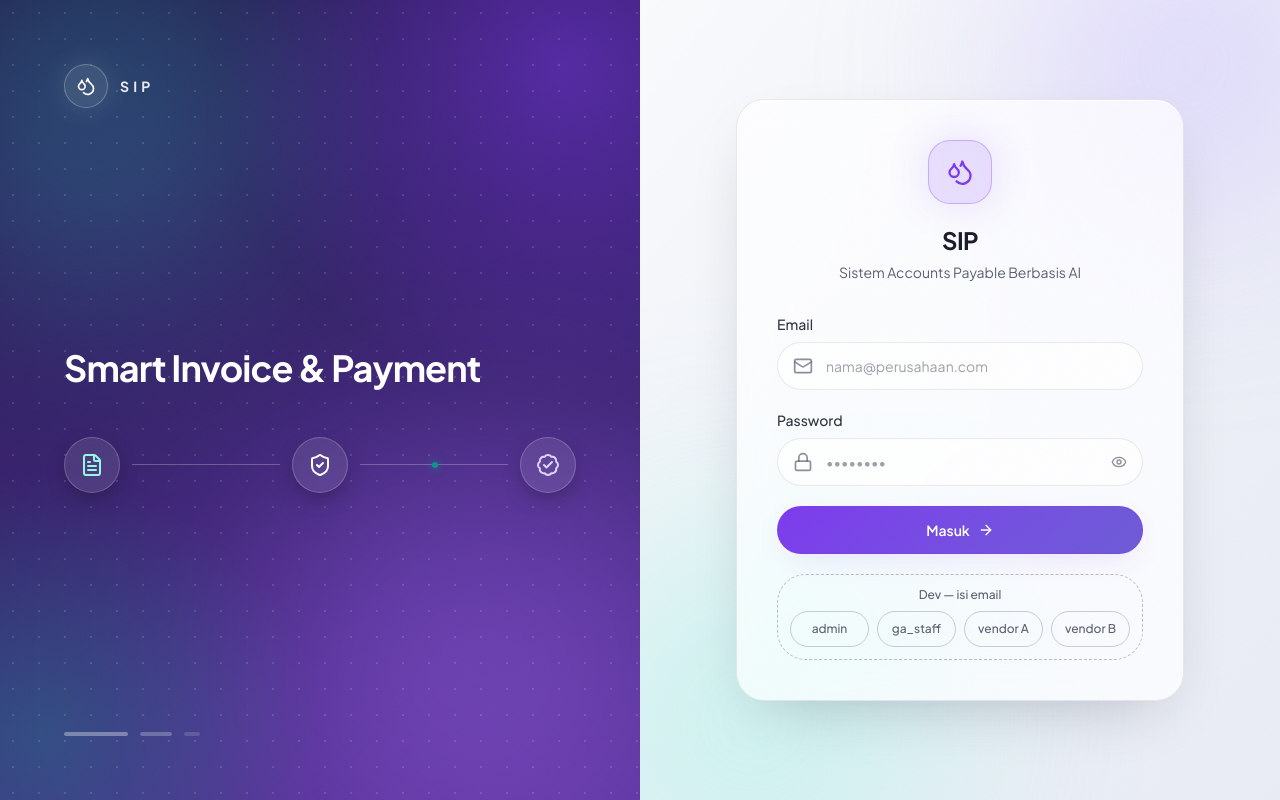
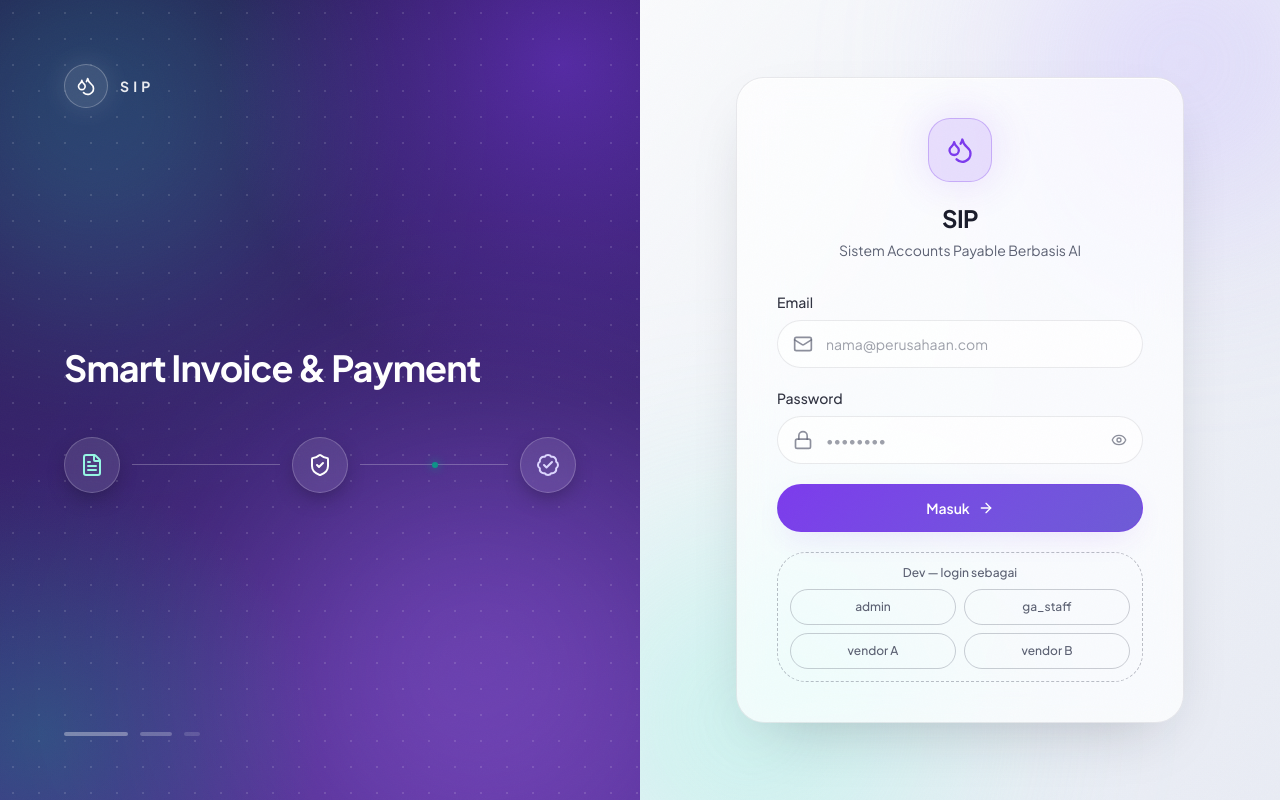
Before and after one commit to hprakoso/Invoice-Tracking, a Next.js app: page /login in a window 1280 px wide. Built offline with nearby package versions, Linux system fonts and the light colour scheme; no server answers.

Commit message:
feat: one-click dev sign-in for the four demo accounts

```diff
--- a/src/app/(auth)/login/page.tsx
+++ b/src/app/(auth)/login/page.tsx
@@ -36,11 +36,17 @@ export default function LoginPage() {
   // is a client component, so every literal in this file ships in the JS
   // bundle, and the NODE_ENV guard on the markup below only hides the buttons.
   // Remove this block (and seed-demo-users.ts) after the demo.
-  // The four accounts prisma/seed.ts creates as DEMO_ACCOUNTS, which all share
-  // DEMO_PASSWORD. This used to offer admin@vista.id — the bootstrap admin,
-  // whose password is the entirely different ADMIN_PASSWORD, so the one button
-  // most likely to be clicked filled in an account nobody running the demo had
-  // the credentials for.
+  // ponytail: dev-only one-click sign-in for the four accounts prisma/seed.ts
+  // creates as DEMO_ACCOUNTS. They all share DEMO_PASSWORD, so one literal
+  // covers every button.
+  //
+  // This is a client component, so the password below ships in the JS bundle —
+  // acceptable ONLY because it is a throwaway seed credential and the markup is
+  // gated on NODE_ENV === 'development'. The bootstrap admin (admin@vista.id,
+  // ADMIN_PASSWORD) is deliberately NOT in this list: that one is a real
+  // credential and must never appear in client code. Keep it that way.
+  // Remove this block, and seed-demo-users.ts, after the demo.
+  const demoPassword = process.env.NEXT_PUBLIC_DEMO_PASSWORD ?? 'demo1234'
   const demoAccounts = [
     { label: 'admin', email: 'admin@sip.id' },
     { label: 'ga_staff', email: 'gastaff@sip.id' },
@@ -48,9 +54,25 @@ export default function LoginPage() {
     { label: 'vendor B', email: 'vendor2@sip.id' },
   ]
 
-  function fillDemoAccount(account: { email: string }) {
+  async function handleDevBypass(account: { email: string }) {
     setEmail(account.email)
+    setPassword(demoPassword)
+    setLoading(true)
     setError('')
+    const result = await signIn('credentials', {
+      email: account.email,
+      password: demoPassword,
+      redirect: false,
+    })
+    setLoading(false)
+    if (result?.error) {
+      // Most likely cause: the database was seeded with a different
+      // DEMO_PASSWORD. Set NEXT_PUBLIC_DEMO_PASSWORD to match it.
+      setError(t.login.invalidCredentials)
+    } else {
+      router.push('/')
+      router.refresh()
+    }
   }
 
   const fade = (y: number, delay: number) => ({
@@ -199,15 +221,15 @@ export default function LoginPage() {
 
             {process.env.NODE_ENV === 'development' && (
               <div className="space-y-2 rounded-2xl border border-dashed border-muted-foreground/40 p-3">
-                <p className="text-center text-xs font-medium text-muted-foreground">Dev — isi email</p>
-                <div className="flex gap-2">
+                <p className="text-center text-xs font-medium text-muted-foreground">Dev — login sebagai</p>
+                <div className="flex flex-wrap gap-2">
                   {demoAccounts.map(a => (
                     <button
                       key={a.label}
                       type="button"
-                      onClick={() => fillDemoAccount(a)}
+                      onClick={() => handleDevBypass(a)}
                       disabled={loading}
-                      className="flex h-9 flex-1 items-center justify-center rounded-full border border-muted-foreground/30 text-xs font-medium text-muted-foreground hover:text-foreground"
+                      className="flex h-9 min-w-[calc(50%-0.25rem)] flex-1 items-center justify-center rounded-full border border-muted-foreground/30 text-xs font-medium text-muted-foreground hover:text-foreground disabled:opacity-50"
                     >
                       {a.label}
                     </button>
```
Also changed, not shown: 3 other files (tests, documents, lock files or other folders).
